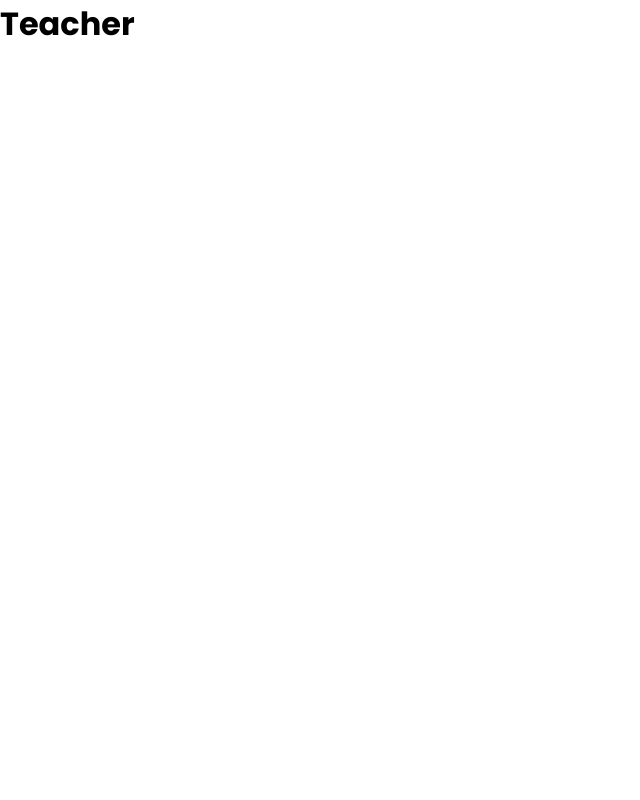
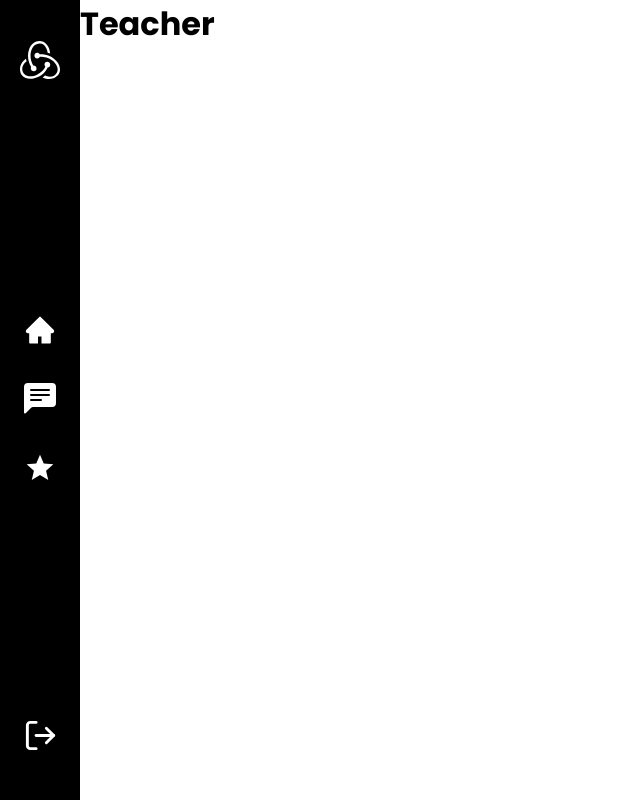
Before and after one commit to Hu-zk/E-Learning-System, a React (Create React App) app in the folder e-learning-frontend/: page /teacher in a window 1280 px wide. Shown: the whole page, without its empty margins (0-640 px from the left). Built offline with nearby package versions, Linux system fonts and the light colour scheme.

Commit message:
created the sidebar

```diff
--- a/e-learning-frontend/package.json
+++ b/e-learning-frontend/package.json
@@ -9,6 +9,7 @@
     "axios": "^1.4.0",
     "react": "^18.2.0",
     "react-dom": "^18.2.0",
+    "react-icons": "^4.10.1",
     "react-router-dom": "^6.15.0",
     "react-scripts": "5.0.1",
     "web-vitals": "^2.1.4"
--- a/e-learning-frontend/src/App.js
+++ b/e-learning-frontend/src/App.js
@@ -1,4 +1,5 @@
 import { Routes, Route } from "react-router-dom"
+import TeacherLayout from "./utils/TeacherLayout/TeacherLayout";
 
 function App() {
   return (
@@ -11,7 +12,7 @@ function App() {
       <Route path="/student">
         <Route index element={<h1>Student</h1>} />
       </Route>
-      <Route path="/teacher">
+      <Route path="/teacher" element={<TeacherLayout />}>
         <Route index element={<h1>Teacher</h1>} />
       </Route>
       <Route path="/parent">
--- /dev/null
+++ b/e-learning-frontend/src/components/Sidebar/Sidebar.jsx
@@ -0,0 +1,32 @@
+import {SiRedux} from "react-icons/si"
+import {AiFillHome} from "react-icons/ai"
+import {BsFillChatLeftTextFill} from "react-icons/bs"
+import {MdGrade} from "react-icons/md"
+import { FiLogOut } from "react-icons/fi"
+import "./style.css"
+
+const Sidebar = () => {
+    return (
+        <div className="sidebar">
+            <div className="logo">
+                <SiRedux size={40}/>
+            </div>
+            <div className="mid">
+                <div>
+                    <AiFillHome size={32}/>
+                </div>
+                <div>
+                    <BsFillChatLeftTextFill size={32}/>
+                </div>
+                <div>
+                    <MdGrade size={32}/>
+                </div>
+            </div>
+            <div className="bottom">
+                <FiLogOut size={35} />
+            </div>
+        </div>
+    );
+}
+
+export default Sidebar
--- /dev/null
+++ b/e-learning-frontend/src/components/Sidebar/style.css
@@ -0,0 +1,18 @@
+.sidebar {
+    width: 80px;
+    min-height: 100vh;
+    height: 100%;
+    display: flex;
+    flex-direction: column;
+    justify-content: space-between;
+    align-items: center;
+    padding: 40px 0;
+    background-color: black;
+    color: white;
+}
+
+.sidebar .mid {
+    display: flex;
+    flex-direction: column;
+    gap: 30px;
+}
--- /dev/null
+++ b/e-learning-frontend/src/utils/TeacherLayout/TeacherLayout.jsx
@@ -0,0 +1,14 @@
+import {Outlet} from "react-router-dom"
+import Sidebar from "../../components/Sidebar/Sidebar"
+import "./style.css"
+
+const TeacherLayout = () => {
+    return (
+        <div className="teacher-layout">
+            <Sidebar/>
+            <Outlet/>
+        </div>
+    )
+}
+
+export default TeacherLayout
--- /dev/null
+++ b/e-learning-frontend/src/utils/TeacherLayout/style.css
@@ -0,0 +1,3 @@
+.teacher-layout {
+    display: flex;
+}
```
Also changed, not shown: e-learning-frontend/src/pages/Teacher/Home/Home.jsx (added, +9 -0 lines), e-learning-frontend/src/pages/Teacher/Home/style.css (added), 1 other file (tests, documents, lock files or other folders).
